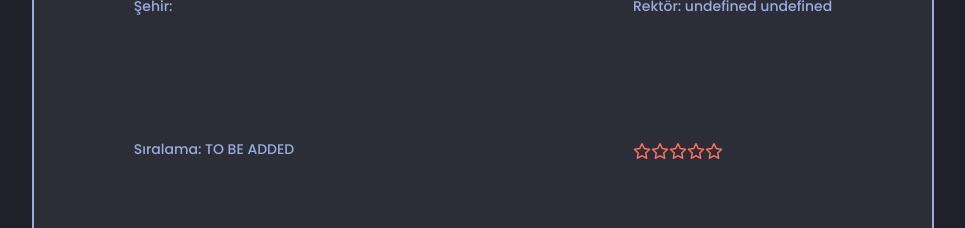
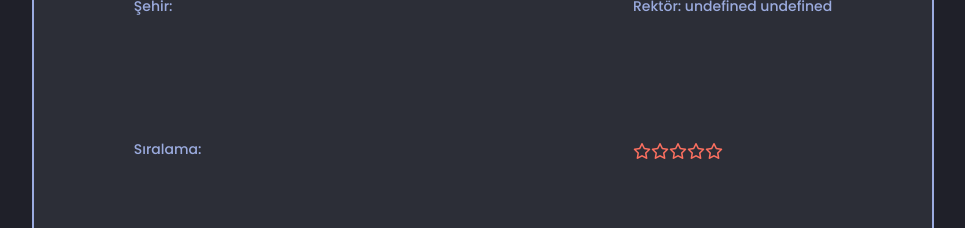
Before and after one commit to ShiningDespair/UnisSkor-Client, a React (Create React App) app: page /UniversityPage/1 in a window 1280 px wide. Shown: the part 920-1148 px from the top of the page, without its empty margins (157-1122 px from the left). Built offline with nearby package versions, Linux system fonts and the light colour scheme; no server answers.

Commit message:
added uni_rank s

```diff
--- a/src/View/Components/SingleUniversity.jsx
+++ b/src/View/Components/SingleUniversity.jsx
@@ -82,7 +82,7 @@ for (let i = stars.length; i < 5; i++) {
                 </div>
                 <div className="UniProperty">
                     <p>
-                        Sıralama = {university.rank}<br />
+                        Sıralama = {university.uni_rank}<br />
                         Şehir = {toCapitalCase(university.uni_province)}
                     </p>
                 </div>
--- a/src/View/Pages/UniversityPage.jsx
+++ b/src/View/Pages/UniversityPage.jsx
@@ -1,10 +1,9 @@
 import UniPCSS from './UniversityPage.module.css'
 import Rate from '../Components/Rate';
 import { useParams } from 'react-router-dom';
-import { useEffect, useState, useContext } from 'react';
+import { useEffect, useState } from 'react';
 import axios from 'axios';
 import SingleRate from '../Components/SingleRate';
-import { AuthContext } from '../../Helpers/AuthContext';
 
 //LEAK VAR ACİL ÇÖZÜLMESİ LAZIM SERVER CMD DURMYUOR DURMYUOR
 function UniversityPage() {
@@ -19,7 +18,6 @@ function UniversityPage() {
     const [rateList, setRates] = useState([]);
     const [currentPage, setCurrentPage] = useState(1);
     const [rating, setRating] = useState(0); // State to store the rating
-    const { authState, setAuthState } = useContext(AuthContext);
 
     const PAGE_SIZE = 6; // Number of items per page
 
@@ -113,7 +111,7 @@ for (let i = stars.length; i < 5; i++) {
                 <div><p>Telefon Numarası: </p></div>
                 <div><p>Şehir: {university.uni_province} </p></div>
                 <div><p>Rektör: {university.uni_rector_name + " " + university.uni_rector_surname}</p></div>
-                <div><p>Sıralama: TO BE ADDED </p></div>
+                <div><p>Sıralama:  {university.uni_rank} </p></div>
                 <div>{stars}</div>
             </div>
 
```
